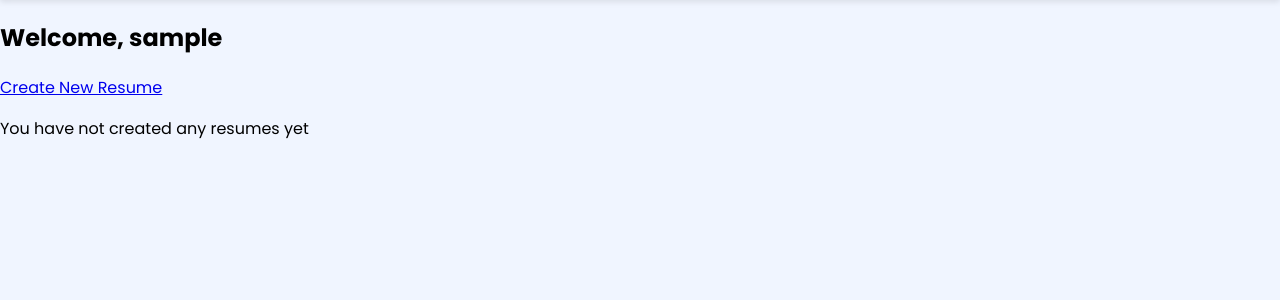
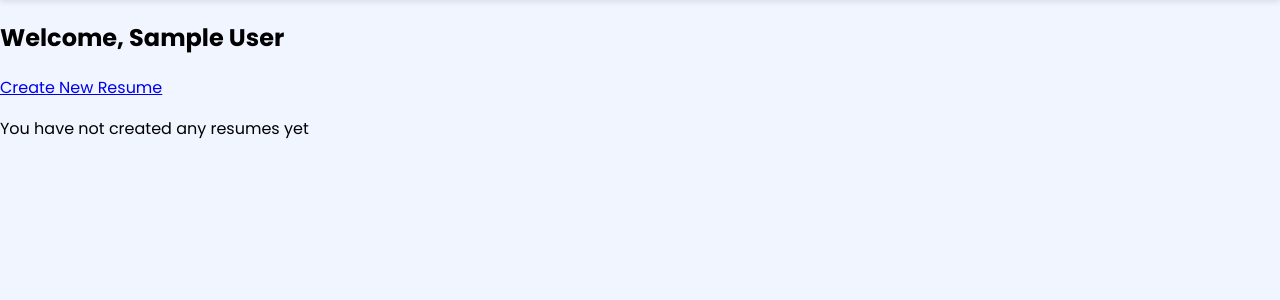
Before and after one commit to ayahmeftah/draftr-cv-builder-web-app, a Django app: page /my-resumes/ in a window 1280 px wide. Shown: the part 90-390 px from the top of the page. Run offline with Django 5.2, Linux system fonts and the light colour scheme; the visitor is signed in with stand-in values (Sample User, id 1); data that the repository does not hold is empty.

Commit message:
passing the first and last name to the view and added to user resumes page

```diff
--- a/main_app/templates/resumes/user_resumes.html
+++ b/main_app/templates/resumes/user_resumes.html
@@ -7,7 +7,7 @@
 {% block body %}
 <div>
     <div>
-        <h2>Welcome, {{ username }}</h2>
+        <h2>Welcome, {{ first_name }} {{ last_name }}</h2>
         <a href="{% url 'template_list' %}">Create New Resume</a>
     </div>
 
--- a/main_app/views.py
+++ b/main_app/views.py
@@ -513,4 +513,6 @@ class UserResumesView(LoginRequiredMixin, ListView):
     def get_context_data(self, **kwargs):
         context = super().get_context_data(**kwargs)
         context['username'] = self.request.user.username
+        context['first_name'] = self.request.user.first_name
+        context['last_name'] = self.request.user.last_name
         return context
```
